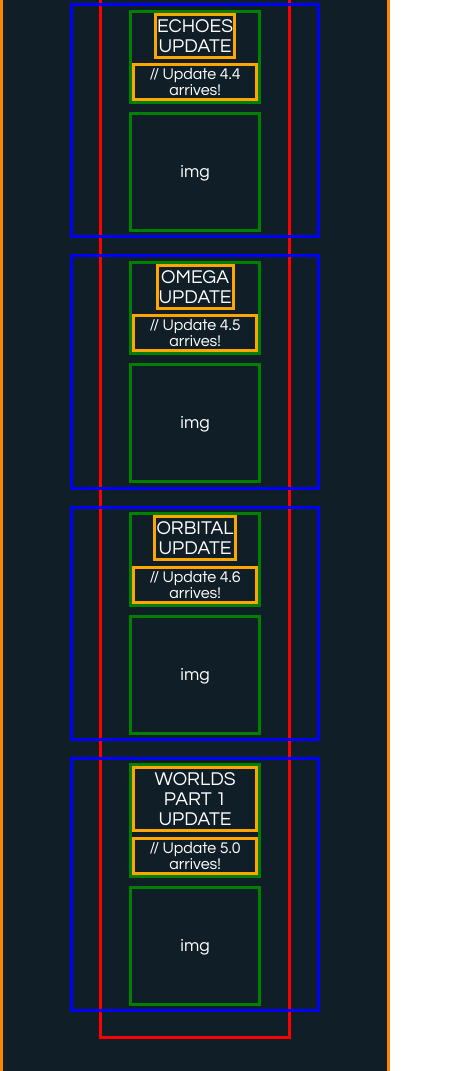
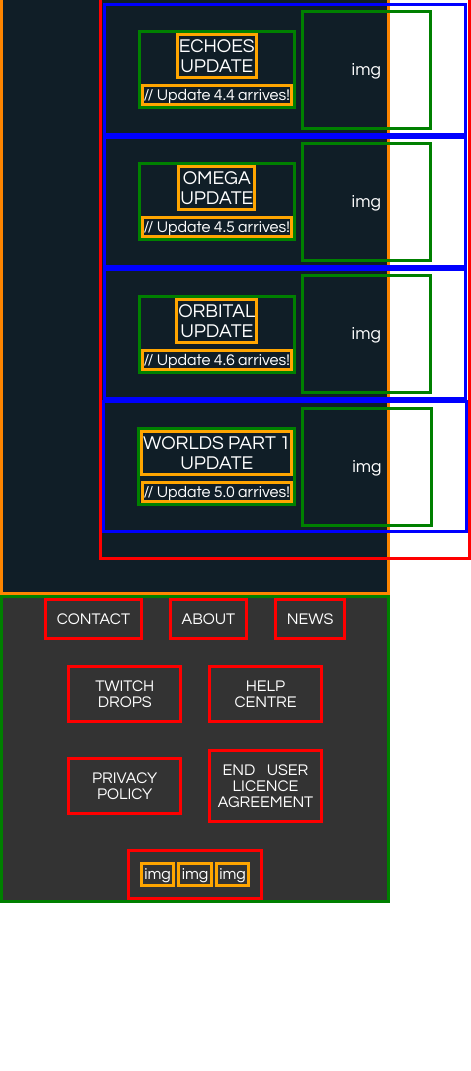
Before and after one commit to Zeraphim/apper-frontend-course, a plain HTML site: page session-1/6-box-level/index.html in a window 390 px wide. Shown: the part 6372-7443 px from the top of the page, 471 px wide, since content can reach past the window. After the commit the page ends 7275 px from the top, so only its background shows below. Drawn offline with Linux system fonts and the light colour scheme.

Commit message:
Responsiveness in updates section

```diff
--- a/session-1/6-box-level/styles.css
+++ b/session-1/6-box-level/styles.css
@@ -581,8 +581,8 @@ nav {
 /* Updates */
 .updates {
     background-color: #101E27;
-    height: 55vh;
-    max-height: 55vh;
+    height: 100%;
+    max-height: 100%;
     width: 100%;
     margin: 0;
     padding: 2rem 6rem 2rem;
@@ -671,6 +671,7 @@ nav {
 /* Updates List Container */
 .updates-list-container {
     min-height: 50%;
+    height: auto;
     max-height: 200vh;
     width: 97vw;
     max-width: 100vw;
@@ -763,6 +764,52 @@ nav {
     padding: 3rem;
 }
 
+@media (max-width: 1500px) {
+    .updates-list-container {
+        min-height: 50%;
+        height: auto;
+        max-height: 200vh;
+        width:max-content;
+        max-width: 100vw;
+        /* BG Color for debugging */
+        /* background-color: #1b7e79; */
+        text-align: center;
+        padding: 1.5rem 0rem 1.5rem;
+
+        color: white;
+
+        display: flex;
+        flex-direction: row;
+        align-items: center;
+        justify-content: center;
+        flex-wrap: wrap;
+
+
+        gap: 0rem;
+        border: 3px solid red;
+    }
+
+    .updates-list-container>.update-one,
+    .updates-list-container>.update-two,
+    .updates-list-container>.update-three,
+    .updates-list-container>.update-four {
+        /* BG Color for debugging */
+        /* background-color: #FE8500; */
+        text-align: center;
+        padding: 0.2rem 2rem 0.2rem;
+
+
+        display: flex;
+        flex-direction: row;
+        align-items: center;
+        justify-content: center;
+        flex-wrap: wrap;
+
+        gap: 0.3rem;
+
+        border: 3px solid blue;
+    }
+}
 
 /* Footer */
 footer {
@@ -811,8 +858,8 @@ footer>.footer-eula {
 .footer-socials {
     position: absolute;
     right: 0rem;
-    height: 100%;
-    max-width: 30%;
+    height: auto;
+    max-width: 100%;
     /* BG Color for debugging */
     /* background-color: #283eff; */
     text-align: center;
@@ -833,6 +880,38 @@ footer>.footer-eula {
     border: 3px solid orange;
 }
 
+@media (max-width: 1500px) {
+    footer {
+        height: 100%;
+        max-height: 100%;
+        width: 100%;
+        flex-direction: row;
+
+        align-items: center;
+        justify-content: center;
+        flex-wrap: wrap;
+    }
+
+    .footer-socials {
+        display: flex;
+        flex-direction: row;
+        align-items: center;
+        justify-content: center;
+
+        font-size: 1rem;
+
+        max-width: 100%;
+
+        height: auto;
+        gap: 0.1rem
+    }
+
+    .footer-socials>* {
+        padding: 0.1rem;
+        border: 3px solid orange;
+    }
+}
+
 @media (max-width: 1100px) {
     footer {
         height: auto;
```
